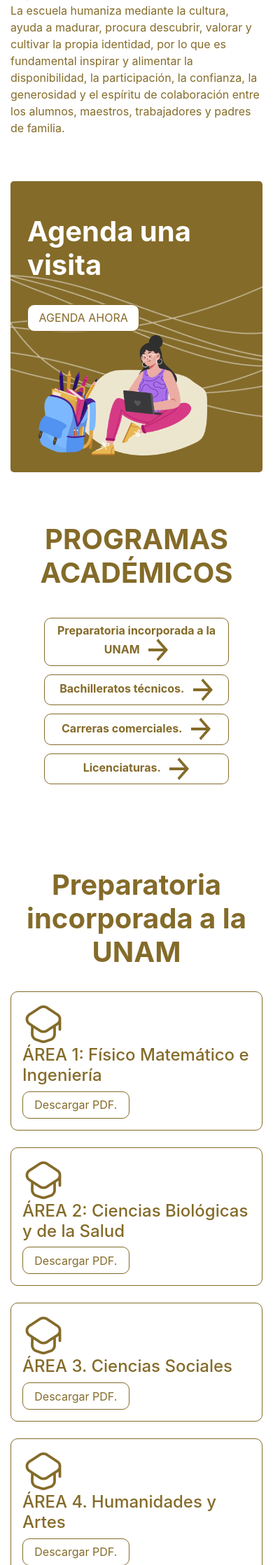
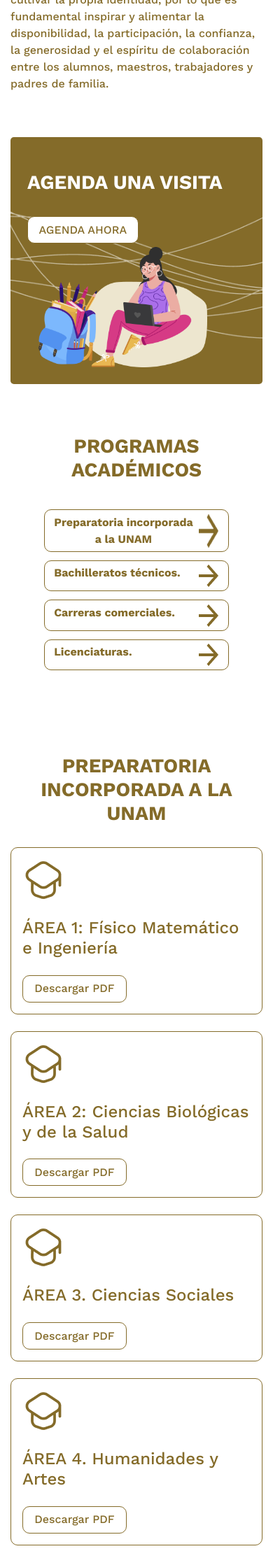
Before and after one commit to samuel-mc/nunezyf, a PHP site: page /nunezyf/ in a window 390 px wide. Shown: the part 1847-4084 px from the top of the page at 70% size. Run offline with PHP 8.4, Linux system fonts and the light colour scheme; some libraries are stand-ins or nearby versions.

Commit message:
ajustes de diseño

```diff
--- a/index.php
+++ b/index.php
@@ -6,8 +6,8 @@
 Flight::set('flight.log_errors', true);
 
 # Root route
-#define('__ROOT__', "http://localhost/nunezyf/");
-define('__ROOT__', "http://localhost:5000/Trabajo/Freelancer/Samuel/nunezyf/");
+define('__ROOT__', "http://localhost/nunezyf/");
+# define('__ROOT__', "http://localhost:5000/Trabajo/Freelancer/Samuel/nunezyf/");
 
 
 Flight::route('/', function () {
--- a/public/css/generics.css
+++ b/public/css/generics.css
@@ -8,6 +8,8 @@
     --text-md: 20px;
     --text-lg: 28px;
     --text-xl: 40px;
+    --text-2xl: 60px;
+    --text-3xl: 80px;
 
 }
 
@@ -118,8 +120,20 @@
     font-size: var(--text-xl);
 }
 
+.text--2xl {
+    font-size: var(--text-2xl);
+}
+
+.text--3xl {
+    font-size: var(--text-3xl);
+}
+
 .text--start {
     text-align: start;
+}
+
+.font--workSans {
+    font-family: 'Work Sans', sans-serif;
 }
 
 .grid--2cols {
@@ -165,6 +179,10 @@
 
 .w--64 {
     width: 64px;
+}
+
+.w--128 {
+    width: 128px;
 }
 
 .h--64 {
@@ -250,6 +268,14 @@
     .card__space{
         display: none;
     }
+
+    .text--2xl {
+        font-size: var(--text-lg);
+    }
+
+    .text--3xl {
+        font-size: var(--text-xl);
+    }
 }
 
 @media (max-width: 767px) {
--- a/views/index.php
+++ b/views/index.php
@@ -3,11 +3,11 @@
 <main class="">
     <section class="bg--hero pb-5">
         <div class="container grid--2cols gap-8">
-            <div class="p-0 p-sm-2 gap-2">
+            <div class="p-0 p-sm-2 gap-2 font--workSans">
                 <div class="pt-2">
                     <spam class="bg-white px-3 py-2 m-0 rounded-lg">Nunca dejes de aprender</spam>
                 </div>
-                <h1 class="font-weight-bold text--colorFirst">Tradición & Vanguardia.</h1>
+                <h1 class="font-weight-bold text--colorFirst text--3xl">Tradición & Vanguardia.</h1>
                 <p class="text--colorFirst">Más de 100 años trabajando en el futuro académico de México.</p>
                 <div class="grid--2cols gap-2 align-items-center">
                     <a class="btn btn--colorFirst" href="<?php echo __ROOT__; ?>#contacto">INSCRÍBETE</a>
@@ -29,234 +29,234 @@
 
     <section class="grid--2cols text--colorFirst container gap-4 align-items-center py-5">
         <img class="p-2 img-fluid" src="<?php echo __ROOT__; ?>/public/img/acerca.png">
-        <div>
-            <h1 class="font-weight-bold">Acerca de nosotros</h1>
+        <div class="font--workSans">
+            <h1 class="font-weight-bold text--2xl text-uppercase">Acerca de nosotros</h1>
             <p>
-            Desde 1918 nuestro colegio ha vivido muchos de los acontecimientos mundiales más importantes de la historia: el final de la Revolución Mexicana, la creación de la primera computadora, la Segunda Guerra Mundial, el primer viaje a la Luna… <br>
-            Desde ese momento nos hemos dedicado arduamente a la generación de un mejor futuro a través de un modelo educativo siempre en vanguardia, enfocado a crear profesionales de primer nivel en todas las areas y sectores para el área productiva de de la nación.<br>
-            Elaborar, realizar y evaluar un proyecto educativo, es la tarea formativa de nuestra escuela, donde nos esforzamos por colaborar estrechamente con los padres de familia, primeros responsables de la educación de sus hijos. Los maestros colaboramos aceptando el reto de ayudar a formarlos y orientarlos para el mejor cumplimiento de su misión.<br>
-            La escuela humaniza mediante la cultura, ayuda a madurar, procura descubrir, valorar y cultivar la propia identidad, por lo que es fundamental inspirar y alimentar la disponibilidad, la participación, la confianza, la generosidad y el espíritu de colaboración entre los alumnos, maestros, trabajadores y padres de familia.<br>
+                Desde 1918 nuestro colegio ha vivido muchos de los acontecimientos mundiales más importantes de la historia: el final de la Revolución Mexicana, la creación de la primera computadora, la Segunda Guerra Mundial, el primer viaje a la Luna… <br>
+                Desde ese momento nos hemos dedicado arduamente a la generación de un mejor futuro a través de un modelo educativo siempre en vanguardia, enfocado a crear profesionales de primer nivel en todas las areas y sectores para el área productiva de de la nación.<br>
+                Elaborar, realizar y evaluar un proyecto educativo, es la tarea formativa de nuestra escuela, donde nos esforzamos por colaborar estrechamente con los padres de familia, primeros responsables de la educación de sus hijos. Los maestros colaboramos aceptando el reto de ayudar a formarlos y orientarlos para el mejor cumplimiento de su misión.<br>
+                La escuela humaniza mediante la cultura, ayuda a madurar, procura descubrir, valorar y cultivar la propia identidad, por lo que es fundamental inspirar y alimentar la disponibilidad, la participación, la confianza, la generosidad y el espíritu de colaboración entre los alumnos, maestros, trabajadores y padres de familia.<br>
             </p>
         </div>
     </section>
 
     <section class="container" id="agenda">
-        <div class="bg--colorFirst p-4 rounded-lg bg--image2 position-relative grid--2cols">
+        <div class="bg--colorFirst p-4 rounded-lg bg--image2 position-relative grid--2cols font--workSans">
             <div>
-                <h1 class="text-white font-weight-bold py-4">Agenda una visita</h1>
+                <h1 class="text-white font-weight-bold py-4 text--2xl text-uppercase">Agenda una visita</h1>
                 <a class="btn btn--colorThird" href="<?php echo __ROOT__; ?>#contacto">AGENDA AHORA</a>
             </div>
             <img class="pr-2 sobreponerImg" src="<?php echo __ROOT__; ?>/public/img/agenda.png">
         </div>
     </section>
 
-    <section class="container text-center py-5 text--colorFirst" id="programas">
-        <h1 class="font-weight-bold py-4">PROGRAMAS ACADÉMICOS</h1>
+    <section class="container text-center py-5 text--colorFirst font--workSans" id="programas">
+        <h1 class="font-weight-bold py-4 text--2xl">PROGRAMAS ACADÉMICOS</h1>
         <div class="pt-2 gap-2 px-5">
-            <a class="btn btn--colorThird" href="<?php echo __ROOT__; ?>#unam">
+            <a class="btn btn--colorThird d-flex justify-content-between" href="<?php echo __ROOT__; ?>#unam">
                 <b>Preparatoria incorporada a la UNAM</b>
-                <img  class="pl-2" src="<?php echo __ROOT__; ?>/public/img/icon/arrowR.png">
+                <img class="pl-2" src="<?php echo __ROOT__; ?>/public/img/icon/arrowR.png">
             </a>
-            <a class="btn btn--colorThird" href="<?php echo __ROOT__; ?>#bachillerato">
+            <a class="btn btn--colorThird d-flex justify-content-between" href="<?php echo __ROOT__; ?>#bachillerato">
                 <b>Bachilleratos técnicos.</b>
-                <img  class="pl-2" src="<?php echo __ROOT__; ?>/public/img/icon/arrowR.png">
+                <img class="pl-2" src="<?php echo __ROOT__; ?>/public/img/icon/arrowR.png">
             </a>
-            <a class="btn btn--colorThird" href="<?php echo __ROOT__; ?>#carreras">
+            <a class="btn btn--colorThird d-flex justify-content-between" href="<?php echo __ROOT__; ?>#carreras">
                 <b>Carreras comerciales.</b>
-                <img  class="pl-2" src="<?php echo __ROOT__; ?>/public/img/icon/arrowR.png">
+                <img class="pl-2" src="<?php echo __ROOT__; ?>/public/img/icon/arrowR.png">
             </a>
-            <a class="btn btn--colorThird" href="<?php echo __ROOT__; ?>#licenciaturas">
+            <a class="btn btn--colorThird d-flex justify-content-between" href="<?php echo __ROOT__; ?>#licenciaturas">
                 <b>Licenciaturas.</b>
-                <img  class="pl-2" src="<?php echo __ROOT__; ?>/public/img/icon/arrowR.png">
+                <img class="pl-2" src="<?php echo __ROOT__; ?>/public/img/icon/arrowR.png">
             </a>
 
         </div>
     </section>
 
-    <section class="container py-5 text--colorFirst" id="unam">
-        <h1 class="font-weight-bold py-4 text-center">Preparatoria incorporada a la UNAM</h1>
+    <section class="container py-5 text--colorFirst font--workSans" id="unam">
+        <h1 class="font-weight-bold py-4 text-center text--2xl text-uppercase">Preparatoria incorporada a la UNAM</h1>
         <div class="grid--4cols gap-4">
             <div class="card__hover p-3 d-flex flex-column">
                 <i class="card__icon"></i>
-                <h4>ÁREA 1: Físico Matemático e Ingeniería</h4>
+                <h4 class="my-4">ÁREA 1: Físico Matemático e Ingeniería</h4>
                 <div class="mt-auto">
-                    <button class="btn btn--colorThird">Descargar PDF.</button>
+                    <button class="btn btn--colorThird">Descargar PDF</button>
                 </div>
             </div>
             <div class="card__hover p-3 d-flex flex-column">
                 <i class="card__icon"></i>
-                <h4>ÁREA 2: Ciencias Biológicas y de la Salud</h4>
+                <h4 class="my-4">ÁREA 2: Ciencias Biológicas y de la Salud</h4>
                 <div class="mt-auto">
-                    <button class="btn btn--colorThird">Descargar PDF.</button>
+                    <button class="btn btn--colorThird">Descargar PDF</button>
                 </div>
             </div>
             <div class="card__hover p-3 d-flex flex-column">
                 <i class="card__icon"></i>
-                <h4>ÁREA 3. Ciencias Sociales</h4>
+                <h4 class="my-4">ÁREA 3. Ciencias Sociales</h4>
                 <div class="mt-auto">
-                    <button class="btn btn--colorThird">Descargar PDF.</button>
+                    <button class="btn btn--colorThird">Descargar PDF</button>
                 </div>
             </div>
             <div class="card__hover p-3 d-flex flex-column">
                 <i class="card__icon"></i>
-                <h4>ÁREA 4. Humanidades y Artes</h4>
+                <h4 class="my-4">ÁREA 4. Humanidades y Artes</h4>
                 <div class="mt-auto">
-                    <button class="btn btn--colorThird">Descargar PDF.</button>
+                    <button class="btn btn--colorThird">Descargar PDF</button>
                 </div>
             </div>
         </div>
     </section>
 
-    <section class="container py-5 text--colorFirst" id="bachillerato">
-        <h1 class="font-weight-bold py-4 text-center">Bachillerato Tecnológico en Administración</h1>
+    <section class="container py-5 text--colorFirst font--workSans" id="bachillerato">
+        <h1 class="font-weight-bold py-4 text-center text--2xl text-uppercase">Bachillerato Tecnológico en Administración</h1>
         <div class="grid--4cols gap-4">
             <div class="card__hover p-3 d-flex flex-column">
                 <i class="card__icon"></i>
-                <h4>Bachillerato Tecnológico en Administración</h4>
+                <h4 class="my-4">Bachillerato Tecnológico en Administración</h4>
                 <div class="mt-auto">
-                    <button class="btn btn--colorThird">Descargar PDF.</button>
+                    <button class="btn btn--colorThird">Descargar PDF</button>
                 </div>
             </div>
             <div class="card__hover p-3 d-flex flex-column">
                 <i class="card__icon"></i>
-                <h4>Bachillerato Tecnológico en Programación</h4>
+                <h4 class="my-4">Bachillerato Tecnológico en Programación</h4>
                 <div class="mt-auto">
-                    <button class="btn btn--colorThird">Descargar PDF.</button>
+                    <button class="btn btn--colorThird">Descargar PDF</button>
                 </div>
             </div>
             <div class="card__hover p-3 d-flex flex-column">
                 <i class="card__icon"></i>
-                <h4>Bachillerato Tecnológico en Contabilidad</h4>
+                <h4 class="my-4">Bachillerato Tecnológico en Contabilidad</h4>
                 <div class="mt-auto">
-                    <button class="btn btn--colorThird">Descargar PDF.</button>
+                    <button class="btn btn--colorThird">Descargar PDF</button>
                 </div>
             </div>
             <div class="card__hover p-3 d-flex flex-column">
                 <i class="card__icon"></i>
-                <h4>Bachillerato Tecnológico en Secretariado Ejecutivo</h4>
+                <h4 class="my-4">Bachillerato Tecnológico en Secretariado Ejecutivo</h4>
                 <div class="mt-auto">
-                    <button class="btn btn--colorThird">Descargar PDF.</button>
+                    <button class="btn btn--colorThird">Descargar PDF</button>
                 </div>
             </div>
         </div>
     </section>
 
-    <section class="container py-5 text--colorFirst" id="carreras">
-        <h1 class="font-weight-bold py-4 text-center">Carreras comerciales de la SEP</h1>
+    <section class="container py-5 text--colorFirst font--workSans" id="carreras">
+        <h1 class="font-weight-bold py-4 text-center text--2xl text-uppercase">Carreras comerciales de la SEP</h1>
         <div class="grid--4cols gap-4">
             <div class="card__hover p-3 d-flex flex-column">
                 <i class="card__icon"></i>
-                <h4>Secretaria en Español e Inglés</h4>
+                <h4 class="my-4">Secretaria en Español e Inglés</h4>
                 <div class="mt-auto">
-                    <button class="btn btn--colorThird">Descargar PDF.</button>
+                    <button class="btn btn--colorThird">Descargar PDF</button>
                 </div>
             </div>
             <div class="card__hover p-3 d-flex flex-column">
                 <i class="card__icon"></i>
-                <h4>Secretaria en Áreas Comerciales</h4>
+                <h4 class="my-4">Secretaria en Áreas Comerciales</h4>
                 <div class="mt-auto">
-                    <button class="btn btn--colorThird">Descargar PDF.</button>
+                    <button class="btn btn--colorThird">Descargar PDF</button>
                 </div>
             </div>
             <div class="card__hover p-3 d-flex flex-column">
                 <i class="card__icon"></i>
-                <h4>Secretaria en Áreas Contables y Comerciales</h4>
+                <h4 class="my-4">Secretaria en Áreas Contables y Comerciales</h4>
                 <div class="mt-auto">
-                    <button class="btn btn--colorThird">Descargar PDF.</button>
+                    <button class="btn btn--colorThird">Descargar PDF</button>
                 </div>
             </div>
             <div class="card__hover p-3 d-flex flex-column">
                 <i class="card__icon"></i>
-                <h4>Contador Auditor Privado </h4>
+                <h4 class="my-4">Contador Auditor Privado </h4>
                 <div class="mt-auto">
-                    <button class="btn btn--colorThird">Descargar PDF.</button>
+                    <button class="btn btn--colorThird">Descargar PDF</button>
                 </div>
             </div>
         </div>
     </section>
 
-    <section class="container py-5 text--colorFirst" id="licenciaturas">
-        <h1 class="font-weight-bold py-4 text-center">Licenciaturas</h1>
+    <section class="container py-5 text--colorFirst font--workSans" id="licenciaturas">
+        <h1 class="font-weight-bold py-4 text-center text--2xl text-uppercase">Licenciaturas</h1>
         <div class="grid--4cols gap-4">
             <div class="card__hover p-3 d-flex flex-column">
                 <i class="card__icon"></i>
-                <h4>Administración</h4>
+                <h4 class="my-4">Administración</h4>
                 <div class="mt-auto">
-                    <button class="btn btn--colorThird">Descargar PDF.</button>
+                    <button class="btn btn--colorThird">Descargar PDF</button>
                 </div>
             </div>
             <div class="card__hover p-3 d-flex flex-column">
                 <i class="card__icon"></i>
-                <h4>Pedagogía</h4>
+                <h4 class="my-4">Pedagogía</h4>
                 <div class="mt-auto">
-                    <button class="btn btn--colorThird">Descargar PDF.</button>
+                    <button class="btn btn--colorThird">Descargar PDF</button>
                 </div>
             </div>
             <div class="card__hover p-3 d-flex flex-column">
                 <i class="card__icon"></i>
-                <h4>Contaduría</h4>
+                <h4 class="my-4">Contaduría</h4>
                 <div class="mt-auto">
-                    <button class="btn btn--colorThird">Descargar PDF.</button>
+                    <button class="btn btn--colorThird">Descargar PDF</button>
                 </div>
             </div>
             <div class="card__hover p-3 d-flex flex-column">
                 <i class="card__icon"></i>
-                <h4>Derecho</h4>
+                <h4 class="my-4">Derecho</h4>
                 <div class="mt-auto">
-                    <button class="btn btn--colorThird">Descargar PDF.</button>
+                    <button class="btn btn--colorThird">Descargar PDF</button>
                 </div>
             </div>
             <div class="card__hover p-3 d-flex flex-column">
                 <i class="card__icon"></i>
-                <h4>Diseño Publicitario</h4>
+                <h4 class="my-4">Diseño Publicitario</h4>
                 <div class="mt-auto">
-                    <button class="btn btn--colorThird">Descargar PDF.</button>
+                    <button class="btn btn--colorThird">Descargar PDF</button>
                 </div>
             </div>
             <div class="card__hover p-3 d-flex flex-column">
                 <i class="card__icon"></i>
-                <h4>Informática</h4>
+                <h4 class="my-4">Informática</h4>
                 <div class="mt-auto">
-                    <button class="btn btn--colorThird">Descargar PDF.</button>
+                    <button class="btn btn--colorThird">Descargar PDF</button>
                 </div>
             </div>
             <div class="card__hover p-3 d-flex flex-column">
                 <i class="card__icon"></i>
-                <h4>Administrativa</h4>
+                <h4 class="my-4">Administrativa</h4>
                 <div class="mt-auto">
-                    <button class="btn btn--colorThird">Descargar PDF.</button>
+                    <button class="btn btn--colorThird">Descargar PDF</button>
                 </div>
             </div>
             <div class="card__hover p-3 d-flex flex-column">
                 <i class="card__icon"></i>
-                <h4>Mercadotecnia</h4>
+                <h4 class="my-4">Mercadotecnia</h4>
                 <div class="mt-auto">
-                    <button class="btn btn--colorThird">Descargar PDF.</button>
+                    <button class="btn btn--colorThird">Descargar PDF</button>
                 </div>
             </div>
             <div class="card__space"></div>
             <div class="card__hover p-3 d-flex flex-column">
                 <i class="card__icon"></i>
-                <h4>Relaciones Públicas</h4>
+                <h4 class="my-4">Relaciones Públicas</h4>
                 <div class="mt-auto">
-                    <button class="btn btn--colorThird">Descargar PDF.</button>
+                    <button class="btn btn--colorThird">Descargar PDF</button>
                 </div>
             </div>
             <div class="card__hover p-3 d-flex flex-column">
                 <i class="card__icon"></i>
-                <h4>Sistemas Computacionales</h4>
+                <h4 class="my-4">Sistemas Computacionales</h4>
                 <div class="mt-auto">
-                    <button class="btn btn--colorThird">Descargar PDF.</button>
+                    <button class="btn btn--colorThird">Descargar PDF</button>
                 </div>
             </div>
         </div>
     </section>
 
-    <section class="bg--colorSecond">
+    <section class="bg--colorSecond font--workSans">
         <div class="container grid--2cols">
             <img class="img-fluid" src="<?php echo __ROOT__; ?>/public/img/becas.png">
             <div class="py-4 p-sm-4 text--colorFirst">
-                <h1 class="font-weight-bold">BECAS</h1>
+                <h1 class="font-weight-bold text--2xl text-uppercase">BECAS</h1>
                 <p>Estamos comprometidos con la educación por lo que ofrecemos grandes descuentos a nuestro alumnado basado en sus promedios anteriores, aptitudes y sobre todo; sus ganas de estudiar y superarse.</p>
                 <div>
                     <a href="" class="btn btn--colorFirst">APLICA PARA UNA BECA</a>
@@ -265,7 +265,7 @@
         </div>
     </section>
 
-    <section class="text--colorFirst container grid--2cols py-5 align-items-center gap-8">
+    <section class="text--colorFirst container grid--2cols py-5 align-items-center gap- font--workSans">
         <form id="formulario" class="radius-md shadow-lg text-left py-4 px-5 rounded-lg gap-2">
             <h1 class="font-weight-bold text-center">Contactar</h1>
             <div>
@@ -287,7 +287,10 @@
                 Enviar mensaje
             </a>
         </form>
-        <img class="img-fluid" src="<?php echo __ROOT__; ?>/public/img/mapa.png">
+        <div class="p-3 h-100">
+            <iframe class="w-100 h-100" src="https://www.google.com/maps/embed?pb=!1m18!1m12!1m3!1d1119.1170329958436!2d-99.14373331273497!3d19.358497899660694!2m3!1f0!2f0!3f0!3m2!1i1024!2i768!4f13.1!3m3!1m2!1s0x85d1fe34eeda3269%3A0x5ac37d8923f2c891!2sCalz.%20de%20Tlalpan%201621%2C%20Portales%20Nte%2C%20Benito%20Ju%C3%A1rez%2C%2003300%20Ciudad%20de%20M%C3%A9xico%2C%20CDMX!5e0!3m2!1ses-419!2smx!4v1690944225489!5m2!1ses-419!2smx" style="border:0;" allowfullscreen="" loading="lazy" referrerpolicy="no-referrer-when-downgrade"></iframe>
+        </div>
+        <!-- <img class="img-fluid" src="<?php echo __ROOT__; ?>/public/img/mapa.png">                         -->
     </section>
 </main>
 <?php include 'partials/footer.php'; ?>
--- a/views/partials/footer.php
+++ b/views/partials/footer.php
@@ -1,4 +1,4 @@
-<footer class="container-fluid maxw--1280 bg--footer text--colorFirst p-1 p-sm-4">
+<footer class="container-fluid maxw--1280 bg--footer text--colorFirst p-3 p-sm-4 font--workSans">
     <div class="grid--3cols align-items-center">
         <div class="gap-4">
             <img src="<?php echo __ROOT__; ?>/public/img/logo.png" alt="logo de la empresa">
--- a/views/partials/header.php
+++ b/views/partials/header.php
@@ -4,6 +4,9 @@
 <head>
   <meta charset="UTF-8">
   <meta name="viewport" content="width=device-width, initial-scale=1.0">
+  <link rel="preconnect" href="https://fonts.googleapis.com">
+  <link rel="preconnect" href="https://fonts.gstatic.com" crossorigin>
+  <link href="https://fonts.googleapis.com/css2?family=Work+Sans:wght@500;600;700&display=swap" rel="stylesheet">
   <link rel="stylesheet" href="https://cdn.jsdelivr.net/npm/bootstrap@4.6.2/dist/css/bootstrap.min.css" integrity="sha384-xOolHFLEh07PJGoPkLv1IbcEPTNtaed2xpHsD9ESMhqIYd0nLMwNLD69Npy4HI+N" crossorigin="anonymous">
   <meta name="viewport" content="width=device-width, initial-scale=1, shrink-to-fit=no">
   <link rel="stylesheet" href="<?php echo __ROOT__; ?>/public/css/generics.css" />
@@ -20,4 +23,5 @@
     background-size: contain;
   }
 </style>
-<body class="bg-white" >
+
+<body class="bg-white">
--- a/views/partials/navbar.php
+++ b/views/partials/navbar.php
@@ -1,9 +1,9 @@
 <header class="d-none d-lg-block bg--colorSecond bg--image2">
     <div class="container d-flex justify-content-between align-items-center py-3">
         <a href="<?php echo __ROOT__; ?>">
-            <img class="img-fluid" src="<?php echo __ROOT__; ?>/public/img/logo.png" alt="">
+            <img class="img-fluid font" src="<?php echo __ROOT__; ?>/public/img/logo.png" alt="">
         </a>
-        <nav class="navbar__list">
+        <nav class="navbar__list font--workSans">
             <ul>
                 <li><a class="a--colorFirst text--colorFirst" href="<?php echo __ROOT__; ?>#home">Home</a></li>
                 <li><a class="a--colorFirst" href="<?php echo __ROOT__; ?>#solicitud">Acerca</a></li>
@@ -12,7 +12,7 @@
             </ul>
         </nav>
 
-        <a href="<?php echo __ROOT__; ?>#contacto" class="btn btn-primary btn--colorFirst px-4 py-2">
+        <a href="<?php echo __ROOT__; ?>#contacto" class="btn btn-primary btn--colorFirst px-4 py-2 font--workSans">
             INSCRÍBETE
         </a>
     </div>
@@ -21,17 +21,17 @@
 <header class="py-2 px-4 w-full d-lg-none">
     <div class="d-flex justify-content-between">
         <a href="<?php echo __ROOT__; ?>">
-            <img src="<?php echo __ROOT__; ?>/public/img/logo.png" class="">
+            <img src="<?php echo __ROOT__; ?>/public/img/logo.png" class="w--128">
         </a>
         <button class="p-2 btn btn-primary btn--colorFirst btn--square" onclick="toggleShowMenu()">
             <i class="fa-solid fa-bars"></i>
         </button>
     </div>
 </header>
-<nav class="notShowed nav__mobile bg--image2" id="mobileMenu">
+<nav class="notShowed nav__mobile bg--image2 font--workSans" id="mobileMenu">
     <div class="d-flex flex-column justify-content-between px-4 py-8 h-75">
         <div class="d-flex justify-content-between p-4">
-            <img src="<?php echo __ROOT__; ?>/public/img/logo.png">
+            <img src="<?php echo __ROOT__; ?>/public/img/logo.png" class="w--128">
             <button class="btn btn-danger btn--square d-flex justify-content-center" onclick="toggleShowMenu()">
                 <i class="fa-solid fa-x"></i>
             </button>
```
Lines whose indentation alone changed are shown as unchanged.
